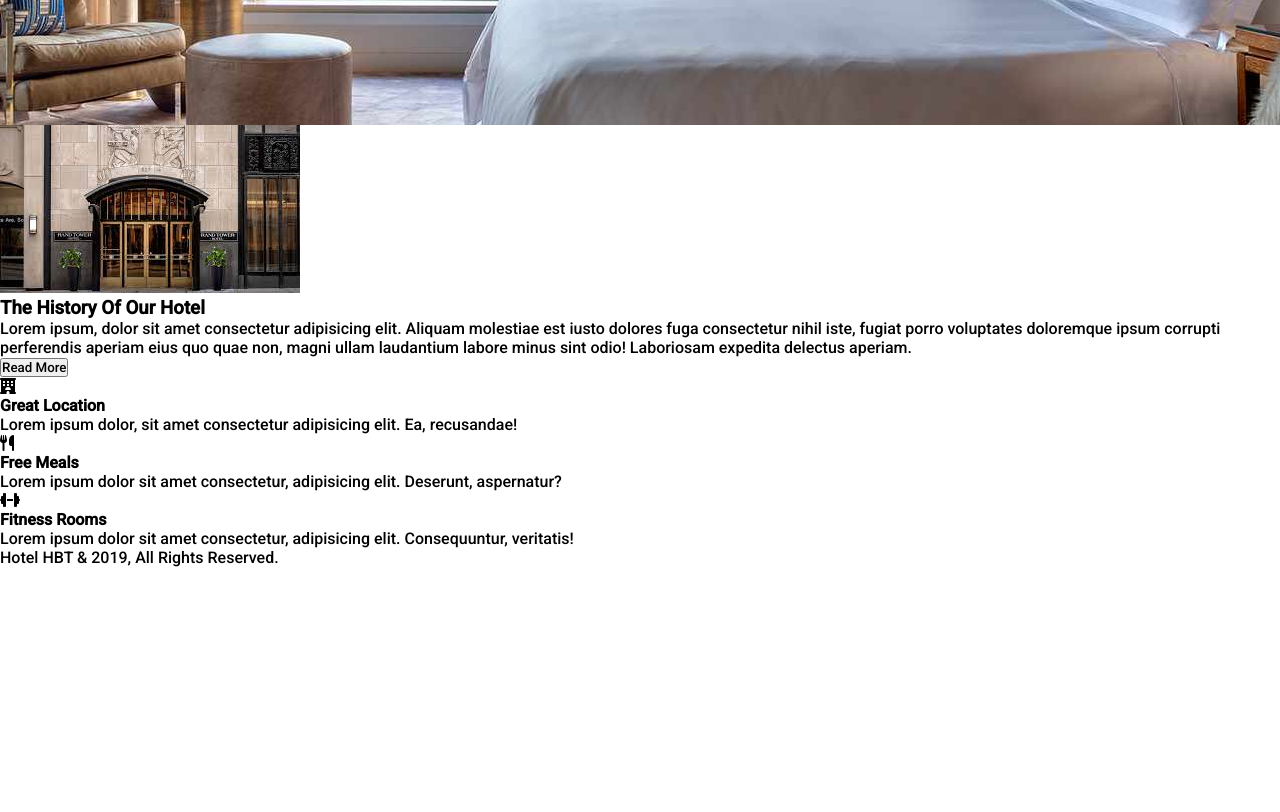
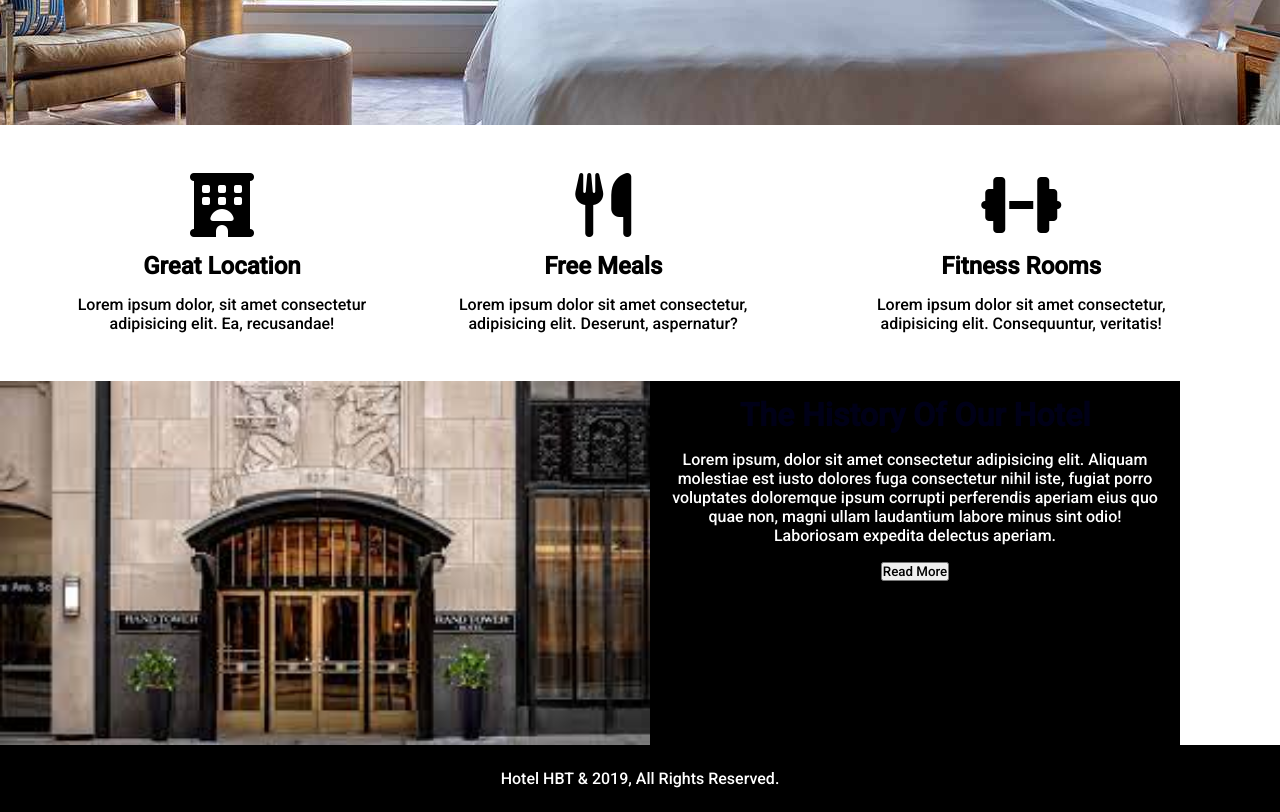
Before and after one commit to favy-codez/TIIDELAB-Hotel-Website, a plain HTML site: page index.html in a window 1280 px wide. Shown: the part 387-1199 px from the top of the page. Before the commit the page ends 954 px from the top, so only its background shows below. Drawn offline with Linux system fonts and the light colour scheme.

Commit message:
added content for home page

```diff
--- a/index.html
+++ b/index.html
@@ -33,16 +33,7 @@
             <button class="hero-btn">About Our Hotel</button>
         </div>
 
-        <!-- SECTION-ONE HISTORY SECTION -->
-        <div class="section-one">
-            <img src="./images/tr2.jfif" alt="hotel">
-            <h3><span>The History </span>Of Our Hotel</h3>
-            <p>
-                Lorem ipsum, dolor sit amet consectetur adipisicing elit. Aliquam molestiae est iusto dolores fuga consectetur nihil iste, fugiat porro voluptates doloremque ipsum corrupti perferendis aperiam eius quo quae non, magni ullam laudantium labore minus sint odio! Laboriosam expedita delectus aperiam.
-            </p>
-            <button class="section-one-btn">Read More</button>
-        </div>
-
+        <!-- section two -->
         <div class="section-two">
             <div class="section-2a">
                 <i class="fa-solid fa-hotel"></i>
@@ -60,6 +51,18 @@
                 <p>Lorem ipsum dolor sit amet consectetur, adipisicing elit. Consequuntur, veritatis!</p>
             </div>
         </div>
+
+        <!-- SECTION-ONE HISTORY SECTION -->
+        <div class="section-one">
+            <img src="./images/tr2.jfif" alt="hotel">
+            <div class="section-1a">
+                <h3><span>The History </span>Of Our Hotel</h3>
+                <p>
+                    Lorem ipsum, dolor sit amet consectetur adipisicing elit. Aliquam molestiae est iusto dolores fuga consectetur nihil iste, fugiat porro voluptates doloremque ipsum corrupti perferendis aperiam eius quo quae non, magni ullam laudantium labore minus sint odio! Laboriosam expedita delectus aperiam.
+                </p>
+                <button class="section-one-btn">Read More</button>
+            </div>
+        </div>
     </main>
 
     <footer>
--- a/style.css
+++ b/style.css
@@ -38,12 +38,14 @@ a{
     width: 100%;
     padding:8rem 3rem;
     text-align: center;
-    background: linear-gradient(rgba(44, 43, 44, 0.8), rgba(59, 57, 57, 0.8)),;
+    /* background: linear-gradient(rgba(44, 43, 44, 0.8), rgba(59, 57, 57, 0.8)),;   */
+    color: #fff;
 }
 
 .hero-section h1{
     font-size: 4rem;
     color: #000017;
+    /* backdrop-filter: blur(14px) brightness(100%); */
 }
 
 .hero-section p{
@@ -59,5 +61,73 @@ a{
     background-color: #000017;
     color: #fff;
     font-size: 12px;
-    border
+    border-radius: 8px 0 8px 0;
 }
+
+/* section-two */
+.section-two{
+    display: flex;
+    text-align: center;
+    padding: 3rem ;
+}
+
+.fa-solid{
+    font-size: 4rem;
+}
+
+.section-two h4{
+    font-size: 1.5rem;
+    margin: 15px 0;
+}
+
+.section-two p{
+    font-size: 16px;
+}
+
+.section-2a{
+    padding: 0 20px;
+}
+
+.section-2b{
+    padding: 0 40px;
+}
+
+.section-2c{
+    padding: 0 40px;
+}
+
+/* section-one */
+.section-one{
+    display: flex;
+}
+
+.section-1a {
+    background-color: #000;
+    color: #fff;
+    text-align: center;
+    padding: 15px ;
+}
+
+.section-1a h3{
+    font-size: 2rem;
+    font-weight: 600;
+    color: #000017;
+}
+
+.section-1a p{
+    font-size: 16px;
+    width: 500px;
+    margin: 1rem 0;
+}
+
+.section-one img{
+    width: 650px;
+}
+
+/* footer */
+footer{
+    background-color: #000;
+    color: #fff;
+    text-align: center;
+    padding: 1.5rem 0;
+}
```
